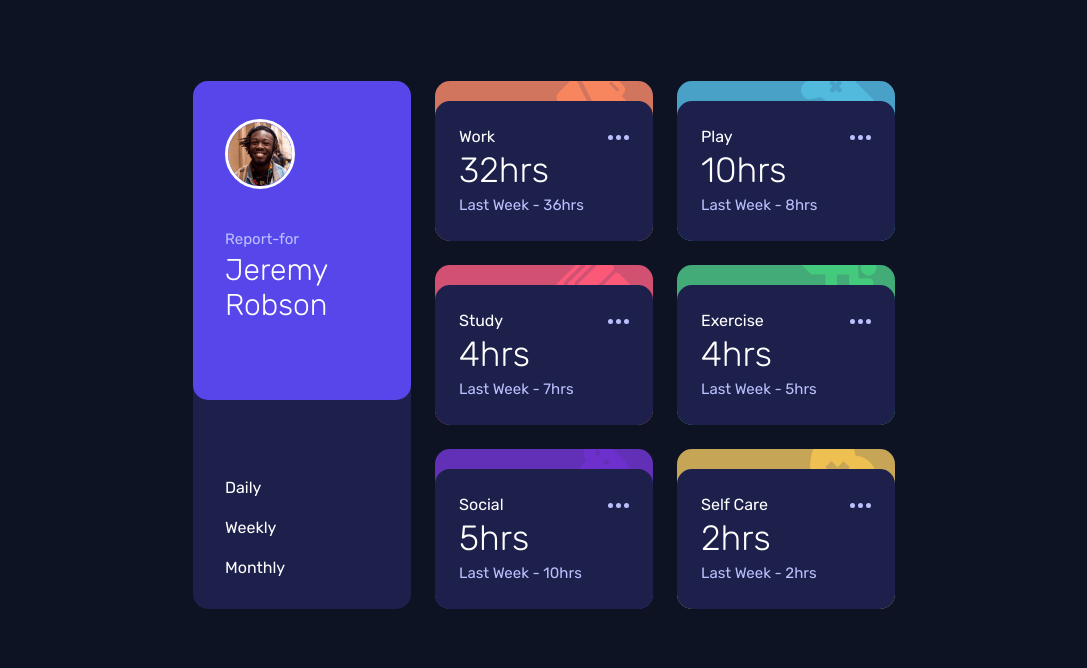
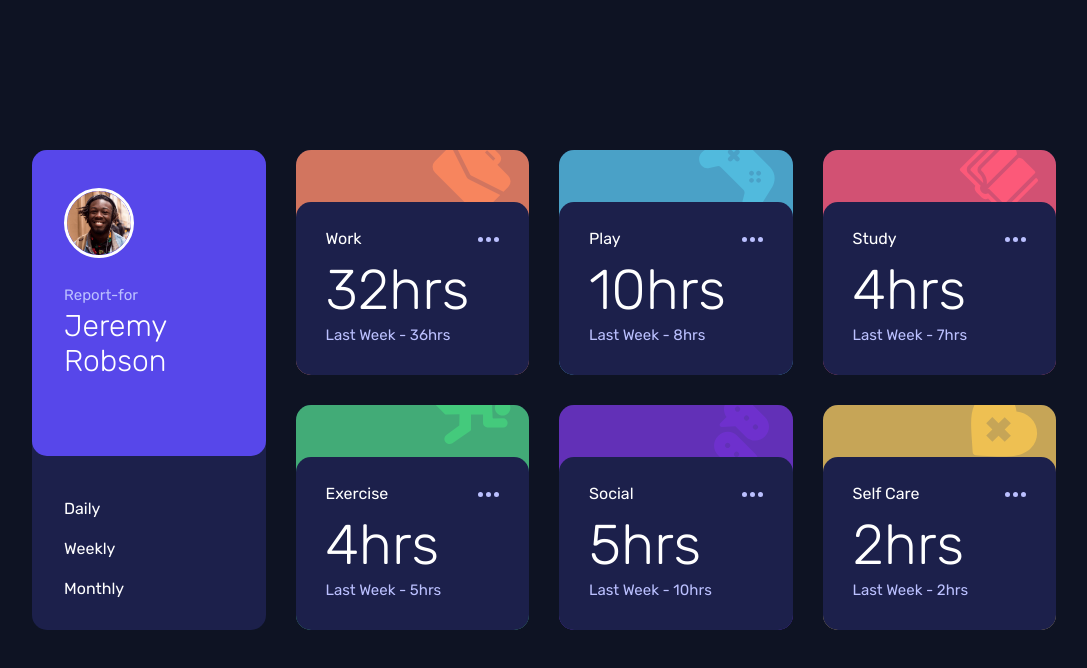
Before and after one commit to lasha-abuladze/time-tracking-dashboard, a website: page vsFiles/index.html in a window 1280 px wide. Shown: the whole page, without its empty margins (96-1183 px from the left). Drawn offline with Linux system fonts and the light colour scheme.

Commit message:
add styles for desktop

```diff
--- a/vsFiles/main.scss
+++ b/vsFiles/main.scss
@@ -107,6 +107,13 @@ main {
     position: relative;
 
 
+    &:hover {
+        .report-details {
+            background-color: #33397A;
+            cursor: pointer;
+        }
+    }
+
     .report-background {
         height: 100%;
         border-radius: 15px;
@@ -162,6 +169,8 @@ main {
         padding: 28px 24px;
         box-sizing: border-box;
 
+        transition: all 0.2s;
+
         & div {
             display: flex;
             justify-content: space-between;
@@ -209,7 +218,7 @@ main {
             padding: 38px 0px 80px 32px;
             flex-direction: column;
             align-items: start;
-            gap: 43px;
+            gap: 30px;
             border-radius: 15px;
 
             position: absolute;
@@ -270,6 +279,52 @@ main {
 
 
 
+@media only screen and (min-width: 1110px) {
+
+    main {
+
+        max-width: 1024px;
+        margin-top: 150px;
+        display: grid;
+        padding: 0px;
+        gap: 0px;
+        column-gap: 30px;
+        row-gap: 30px;
+        grid-template-columns: 1fr 1fr 1fr 1fr;
+        grid-template-rows: 1fr 1fr;
+
+        .jeremy-robson-div {
+            grid-column: 1 / 2;
+            grid-row: 1 / 4;
+            height: calc(100% - 30px);
+        }
+
+        .report {
+
+            min-height: 225px;
+
+            .report-details {
+                z-index: 4;
+                bottom: 0;
+                border-radius: 15px;
+                padding: 29px 30px 32px 30px;
+                box-sizing: border-box;
+
+                .hours {
+                    margin-top: 15px;
+
+                    strong {
+                        font-size: 56px !important;
+                    }
+                }
+
+            }
+        }
+
+    }
+
+}
+
 
 .display-none {
     display: none;
```
Also changed, not shown: vsFiles/style.css.
